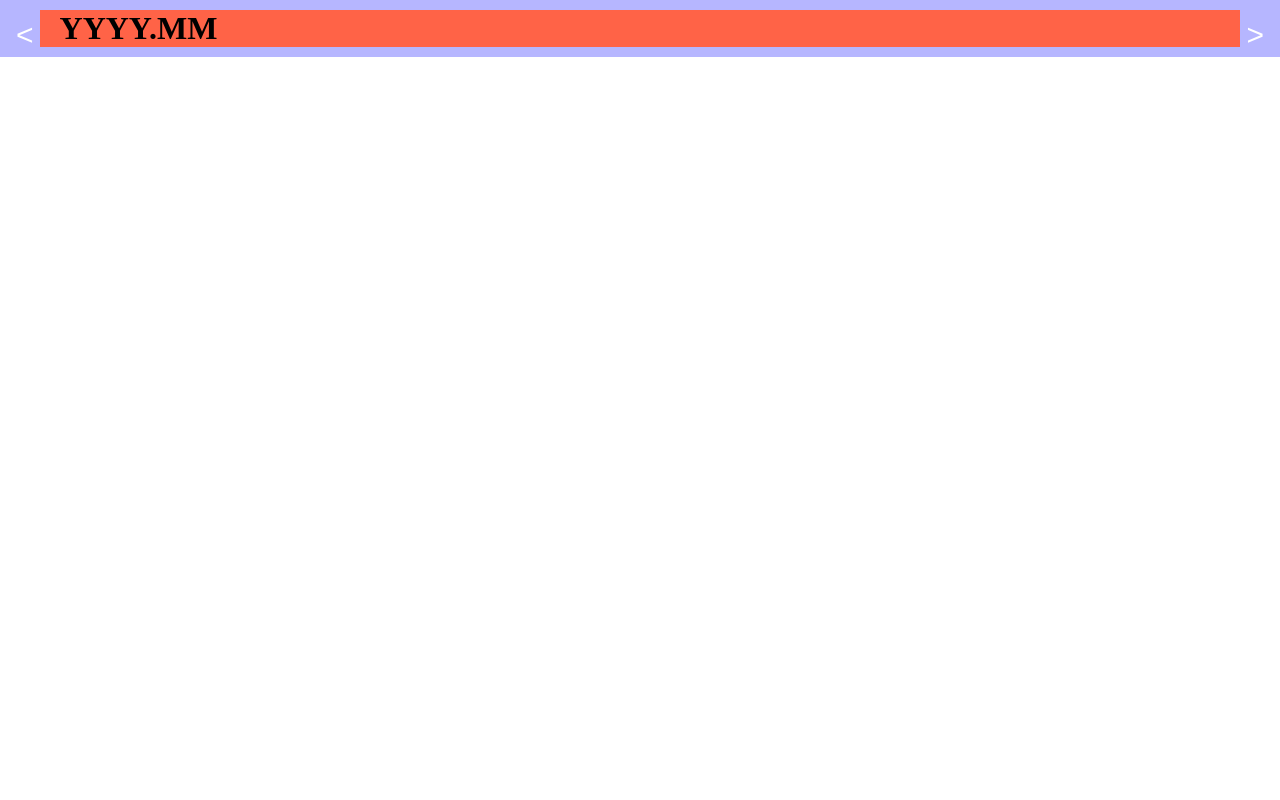
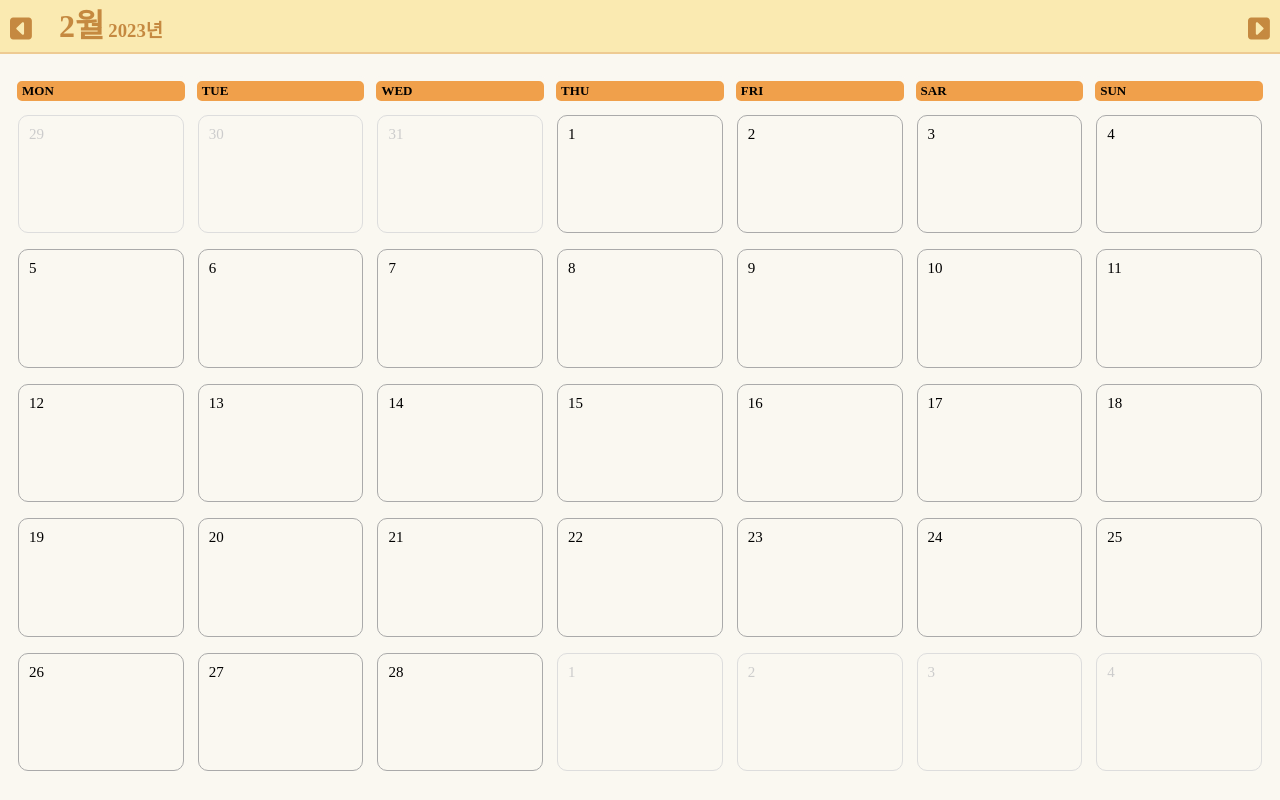
Before and after one commit to sqhtjs0104/calendar, a React (Create React App) app: page / in a window 1280 px wide. Built offline with nearby package versions, Linux system fonts and the light colour scheme.

Commit message:
Create calendar component

```diff
--- a/public/index.html
+++ b/public/index.html
@@ -33,6 +33,8 @@
         width: 100%;
         height: 100%;
         position: relative;
+        display: flex;
+        flex-flow: column nowrap;
       }
     </style>
   </head>
--- a/src/App.js
+++ b/src/App.js
@@ -1,58 +1,32 @@
-import React, { memo } from 'react';
-import styled from 'styled-components';
-
-const Top = styled.div`
-  width: 100%;
-  padding: 10px;
-  background-color: #b6b6ff;
-  box-sizing: border-box;
-
-  display: flex;
-  flex-flow: row nowrap;
-  align-items: end;
-
-  .top__nowYM {
-    width: 100%;
-    height: 50px;
-    background-color: tomato;
-    color: black;
-    height: 100%;
-
-    h1 {
-      padding: 0;
-      margin: 0;
-      margin-left: 20px;
-      display: block;
-      height: 100%;
-    }
-  }
-
-  button {
-    width: 30px;
-    height: 30px;
-    border: none;
-    border-radius: 10px;
-    color: #fff;
-    background: none;
-    font-size: 30px;
-
-    &:hover {
-      cursor: pointer;
-      scale: 1.1;
-    }
-  }
-`
+import React, { memo, useState, useEffect } from 'react';
+import Top from './components/Top';
+import CalTable from './components/CalTable';
+import dayjs from 'dayjs';
 
 const App = memo(() => {
+  const [nowTime, setNowTime] = useState(null);
+	const [dayInfo, setDayInfo] = useState(null);
+
+	useEffect(() => {
+		setNowTime(new dayjs());
+	}, []);
+
+	useEffect(() => {
+		if (!nowTime) return;
+
+		setDayInfo(state => {
+			return {
+				startDate: nowTime.subtract(1, 'month').endOf('month').get('D') - nowTime.date(1).get('d') + 1,
+				startDay: nowTime.date(1).get('d'),
+				endDate: nowTime.endOf('month').get('D'),
+			}
+		});
+	}, [nowTime]);
+
   return (
     <>
-      <Top>
-        <button>&lt;</button>
-        <div className='top__nowYM'>
-          <h1>YYYY.MM</h1>
-        </div>
-        <button>&gt;</button>
-      </Top>
+      <Top nowTime={nowTime} setNowTime={setNowTime} />
+      <CalTable dayInfo={dayInfo} />
     </>
   );
 });
--- /dev/null
+++ b/src/components/CalTable.js
@@ -0,0 +1,91 @@
+import React, { memo, useEffect, useState } from 'react';
+import styled from 'styled-components';
+
+const Table = styled.table`
+  width: 100%;
+  height: 100%;
+  box-sizing: border-box;
+  background-color: #FAF8F1;
+  table-layout: fixed;
+  padding: 20px 10px;
+
+  th {
+    border: 5px solid #FAF8F1;
+    text-align: left;
+  }
+
+  th {
+    background-color: #F0A04B;
+    padding: 2px 5px;
+    border-radius: 10px;
+    font-size: 13px;
+  }
+
+  td {
+    border: 5px solid #FAF8F1;
+    font-size: 15px;
+    box-sizing: border-box;
+
+    .td {
+      vertical-align : top;
+      padding: 10px;
+      height: 80%;
+      border: 1px solid #aaa;
+      border-radius: 10px;
+
+      &.outer {
+        border: 1px solid #ddd;
+        color: #ccc;
+      }
+
+      &:hover {
+        cursor: pointer;
+        scale: 1.1;
+      }
+    }
+  }
+`
+
+const CalTable = memo(({dayInfo}) => {
+  const [monthDate, setMonthDate] = useState(null);
+
+  useEffect(() =>{
+		if (!dayInfo) return;
+
+		for (let i = 0; i < 35; i++) {
+      const parent = document.querySelector(`.tr${parseInt(i / 7 + 1)}`);
+			if (i < dayInfo.startDay) { // 아직 이번달 시작 안함
+        parent.innerHTML += `<td><div class='td outer'>${dayInfo.startDate + i}</div></td>`;
+			} else if (i > dayInfo.endDate + dayInfo.startDay - 1) { // 이번달 끝남
+        parent.innerHTML += `<td><div class='td outer'>${i - dayInfo.endDate - dayInfo.startDay + 1}</div></td>`;
+			} else { // 이게 이번달 날자들
+        parent.innerHTML += `<td><div class='td'>${i + 1 - dayInfo.startDay}</div></td>`;
+			}
+		}
+	}, [dayInfo]);
+
+  return (
+    <Table>
+      <thead>
+        <tr>
+          <th>MON</th>
+          <th>TUE</th>
+          <th>WED</th>
+          <th>THU</th>
+          <th>FRI</th>
+          <th>SAR</th>
+          <th>SUN</th>
+        </tr>
+      </thead>
+      <tbody>
+        <tr className="tr1" />
+        <tr className="tr2" />
+        <tr className="tr3" />
+        <tr className="tr4" />
+        <tr className="tr5" />
+      </tbody>
+    </Table>
+  );
+});
+
+export default CalTable;
--- a/src/components/Top.js
+++ b/src/components/Top.js
@@ -1,9 +1,94 @@
-import React, { memo } from 'react';
+import React, { memo, useCallback } from 'react';
+import styled from 'styled-components';
+import { FontAwesomeIcon } from '@fortawesome/react-fontawesome';
+import { faSquareCaretLeft, faSquareCaretRight } from '@fortawesome/free-solid-svg-icons';
 
-const Top = memo(() => {
+const TopDiv = styled.div`
+  width: 100%;
+  padding: 10px;
+  background-color: #FAEAB1;
+  box-sizing: border-box;
+  display: flex;
+  flex-flow: row nowrap;
+  align-items: end;
+  border-bottom: 2px solid #eecb93;
+
+  .top__nowYM {
+    width: 100%;
+    height: 50px;
+    color: #C58940;
+    height: 100%;
+
+    .top__nowYM__info {
+      padding: 0 5px;
+      margin: 0;
+      margin-left: 20px;
+      display: inline-block;
+
+      h1, h3 {
+        display: inline-block;
+        margin: 0 2px;
+        line-height: 1;
+      }
+
+      &:hover {
+        color: #E5BA73;
+        cursor: pointer;
+      }
+    }
+  }
+
+  button {
+    border: none;
+    border-radius: 10px;
+    color: #C58940;
+    background: none;
+    font-size: 25px;
+    box-sizing: border-box;
+    margin: 0;
+    padding: 0;
+    line-height: 1;
+
+    &:hover {
+      cursor: pointer;
+      scale: 1.1;
+    }
+  }
+`
+
+const Top = memo(({nowTime, setNowTime}) => {
+	const toPrev = useCallback(e => {
+		e.preventDefault();
+		if (!nowTime) return;
+		setNowTime(state => {
+			return nowTime.subtract(1, 'month');
+		});
+	}, [nowTime]);
+
+	const toNext = useCallback(e => {
+		e.preventDefault();
+		if (!nowTime) return;
+		setNowTime(state => {
+			return nowTime.add(1, 'month');
+		});
+	}, [nowTime]);
+
   return (
     <>
-
+      <TopDiv>
+        <button onClick={toPrev}>
+            <FontAwesomeIcon icon={faSquareCaretLeft} />
+        </button>
+        <div className='top__nowYM'>
+          <div className='top__nowYM__info'>
+						<h1><span>{nowTime && nowTime?.month() + 1}</span>월</h1>
+						<h3><span>{nowTime && nowTime?.year()}</span>년</h3>
+					</div>
+        </div>
+        <button onClick={toNext}>
+            <FontAwesomeIcon icon={faSquareCaretRight} />
+        </button>
+      </TopDiv>
     </>
   );
 });
```
Also changed, not shown: src/components/Day.js (added, +31 -0 lines).
